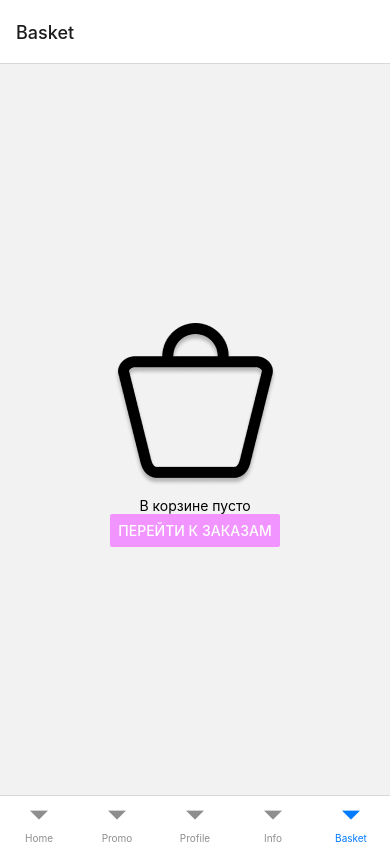
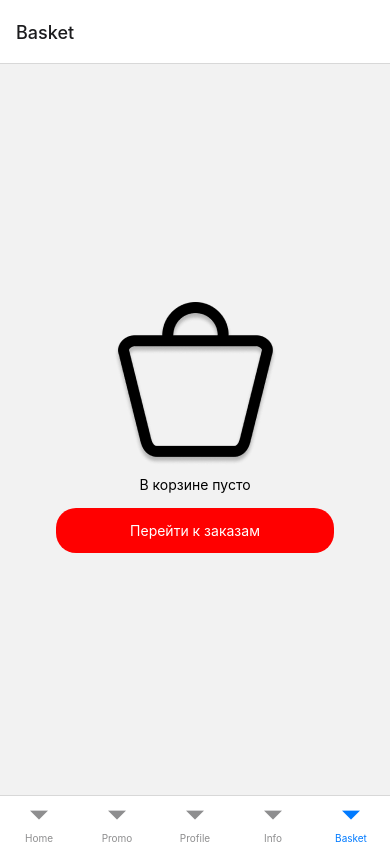
Before and after one commit to georgiysop/joy_sushi_pizza__ReactNative, a React Native app: screen /Basket in a window 390 px wide. Built offline with nearby package versions, Linux system fonts and the light colour scheme.

Commit message:
edit buttom and slider in page home

```diff
--- a/App.js
+++ b/App.js
@@ -1,6 +1,5 @@
 import React, { useState, Component } from 'react'
 import { StatusBar as ExpoStatusBar } from 'expo-status-bar'
-import Slider from './components/Slider'
 import { NavigationContainer } from '@react-navigation/native'
 import BottomTabNavigator from './navigation/TabNavigator'
 
@@ -23,11 +22,6 @@ import {
 const WIDTH = Dimensions.get('window').width
 const HEIGHT = Dimensions.get('window').height
 
-const imgMassivSlider = [
-  require('./assets/popular/spaisi.jpg'),
-  require('./assets/popular/furo.jpeg'),
-]
-
 export default class App extends React.Component {
   render() {
     return (
--- /dev/null
+++ b/components/CustomButton.js
@@ -0,0 +1,61 @@
+import { React } from 'react'
+import { View, Text, TouchableOpacity, StyleSheet } from 'react-native'
+
+const CustomButton1 = (props) => {
+  return (
+    <>
+      <View style={styles.container}>
+        <TouchableOpacity style={styles.btnstyle1}>
+          <Text style={styles.btntext1}>{props.title}</Text>
+        </TouchableOpacity>
+      </View>
+    </>
+  )
+}
+
+const CustomButton2 = (props) => {
+  return (
+    <>
+      <View style={styles.container}>
+        <TouchableOpacity style={styles.btnstyle2}>
+          <Text style={styles.btntext2}>{props.title}</Text>
+        </TouchableOpacity>
+      </View>
+    </>
+  )
+}
+
+const styles = StyleSheet.create({
+  container: {
+    padding: 15,
+  },
+  btnstyle1: {
+    backgroundColor: '#FF0000',
+    borderRadius: 20,
+    padding: 14,
+    justifyContent: 'center',
+    alignItems: 'center',
+    width: 278,
+    fontSize: 15,
+    fontWeight: '700',
+  },
+
+  btntext1: {
+    color: '#fff',
+  },
+  btnstyle2: {
+    backgroundColor: '#FF0000',
+    borderRadius: 20,
+    padding: 14,
+    justifyContent: 'center',
+    alignItems: 'center',
+    width: 278,
+    fontSize: 15,
+    fontWeight: '700',
+  },
+  btntext2: {
+    color: '#fff',
+  },
+})
+
+export default CustomButton1
--- a/components/Slider.js
+++ b/components/Slider.js
@@ -76,13 +76,11 @@ export default class Slider extends React.Component {
 
 const styles = StyleSheet.create({
   container: {
-    flex: 1,
     backgroundColor: '#fff',
-
   },
 
   wrap: {
-    resizeMode: 'cover',
+    resizeMode: 'stretch',
     width: WIDTH,
     height: HEIGHT * 0.34,
   },
--- a/screens/basketScreen.js
+++ b/screens/basketScreen.js
@@ -1,37 +1,27 @@
-import React from 'react'
-import {
-  SafeAreaView,
-  StyleSheet,
-  StatusBar,
-  Platform,
-  ScrollView,
-  View,
-  Text,
-  BackHandler,
-  Button,
-  Alert,
-  Image,
-  Dimensions,
-  AppRegistry,
-} from 'react-native'
+import { React } from 'react'
+import { StyleSheet, View, Text, Image } from 'react-native'
+import CustomButton1 from '../components/CustomButton'
 
-const Home = () => {
+const Basket = () => {
   return (
-    <View style={styles.center}>
+    <View style={styles.container}>
       <Image source={require('../assets/basket/clearBasket.png')} />
       <Text>В корзине пусто</Text>
-      <Button title="Перейти к заказам" color="#f194ff" />
+      <CustomButton1 title="Перейти к заказам" />
     </View>
   )
 }
 
 const styles = StyleSheet.create({
-  center: {
+  container: {
     flex: 1,
     justifyContent: 'center',
     alignItems: 'center',
     textAlign: 'center',
   },
+  btnstyle: {
+    backgroundColor: '#000',
+  },
 })
 
-export default Home
+export default Basket
--- a/screens/homeScreen.js
+++ b/screens/homeScreen.js
@@ -1,4 +1,5 @@
 import React from 'react'
+import Slider from '../components/Slider'
 import {
   SafeAreaView,
   StyleSheet,
@@ -15,20 +16,23 @@ import {
   AppRegistry,
 } from 'react-native'
 
+const imgMassivSlider = [
+  require('../assets/popular/spaisi.jpg'),
+  require('../assets/popular/furo.jpeg'),
+]
+
 const Home = () => {
   return (
-    <View style={styles.center}>
-      <Text>This is the home screen</Text>
+    <View style={styles.container}>
+      <Slider imgMassivSlider={imgMassivSlider} />
+      <Text>fdsfsdf</Text>
     </View>
   )
 }
 
 const styles = StyleSheet.create({
-  center: {
+  container: {
     flex: 1,
-    justifyContent: 'center',
-    alignItems: 'center',
-    textAlign: 'center',
   },
 })
 
--- a/screens/infoScreen.js
+++ b/screens/infoScreen.js
@@ -15,7 +15,7 @@ import {
   AppRegistry,
 } from 'react-native'
 
-const Home = () => {
+const Info = () => {
   return (
     <View style={styles.center}>
       <Text>This is the info screen</Text>
@@ -32,4 +32,4 @@ const styles = StyleSheet.create({
   },
 })
 
-export default Home
+export default Info
--- a/screens/profilScreen.js
+++ b/screens/profilScreen.js
@@ -13,47 +13,20 @@ import {
   Image,
   Dimensions,
   AppRegistry,
+  TouchableOpacity,
 } from 'react-native'
 
-const Home = () => {
-  return (
-    <View style={styles.center}>
-      <View>
-        <Button
-          title="Быстрый заказ"
-          color="#f194ff"
-          titleStyle={{ fontWeight: '700' }}
-          styles={styles.separator}
-        />
-      </View>
-      <Button title="Войти" color="#f194ff" />
-      <Button title="Регистрация" color="#f194ff" />
-    </View>
-  )
+const Profil = () => {
+  return <View style={styles.container}></View>
 }
 
 const styles = StyleSheet.create({
-  center: {
+  container: {
     flex: 1,
     justifyContent: 'center',
     alignItems: 'center',
     textAlign: 'center',
   },
-  separator: {
-    backgroundColor: 'rgba(111, 202, 186, 1)',
-    borderColor: 'transparent',
-    borderWidth: 0,
-    borderRadius: 5,
-    paddingVertical: 5,
-  },
-  buttonsContainer: {
-    flexDirection: 'row',
-    flexWrap: 'wrap',
-    justifyContent: 'center',
-    alignItems: 'center',
-    width: '100%',
-    marginVertical: 20,
-  },
 })
 
-export default Home
+export default Profil
--- a/screens/promoScreen.js
+++ b/screens/promoScreen.js
@@ -15,7 +15,7 @@ import {
   AppRegistry,
 } from 'react-native'
 
-const Home = () => {
+const Promo = () => {
   return (
     <ScrollView>
       <View style={styles.center}>
@@ -45,4 +45,4 @@ const styles = StyleSheet.create({
   },
 })
 
-export default Home
+export default Promo
```
Also changed, not shown: assets/basket/noclearBasket.png (renamed from assets/basket/manyBascket.png).
